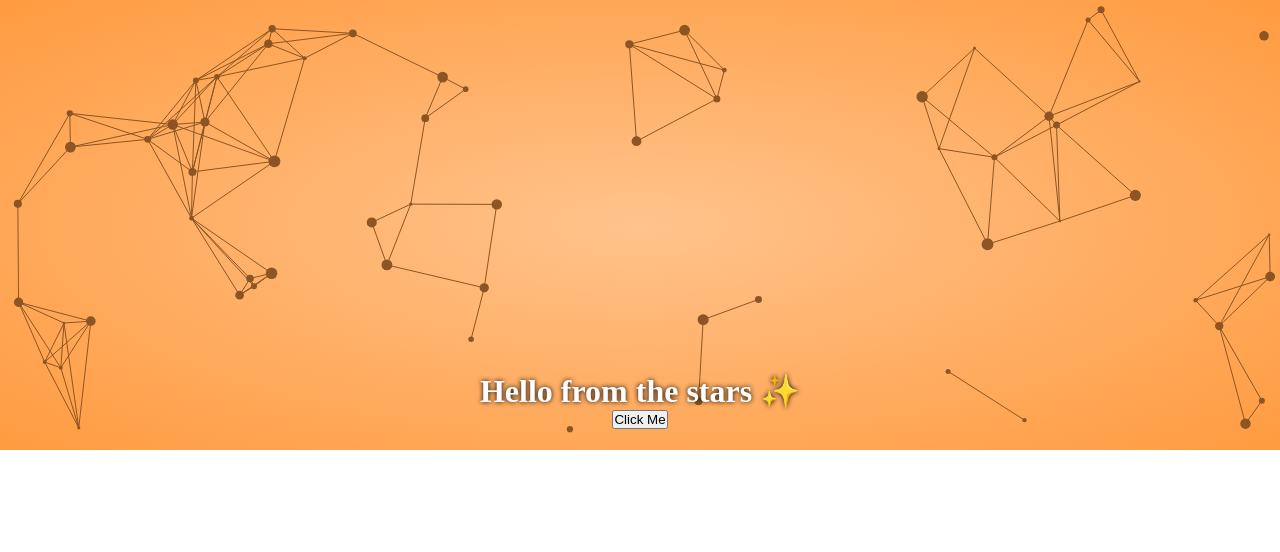
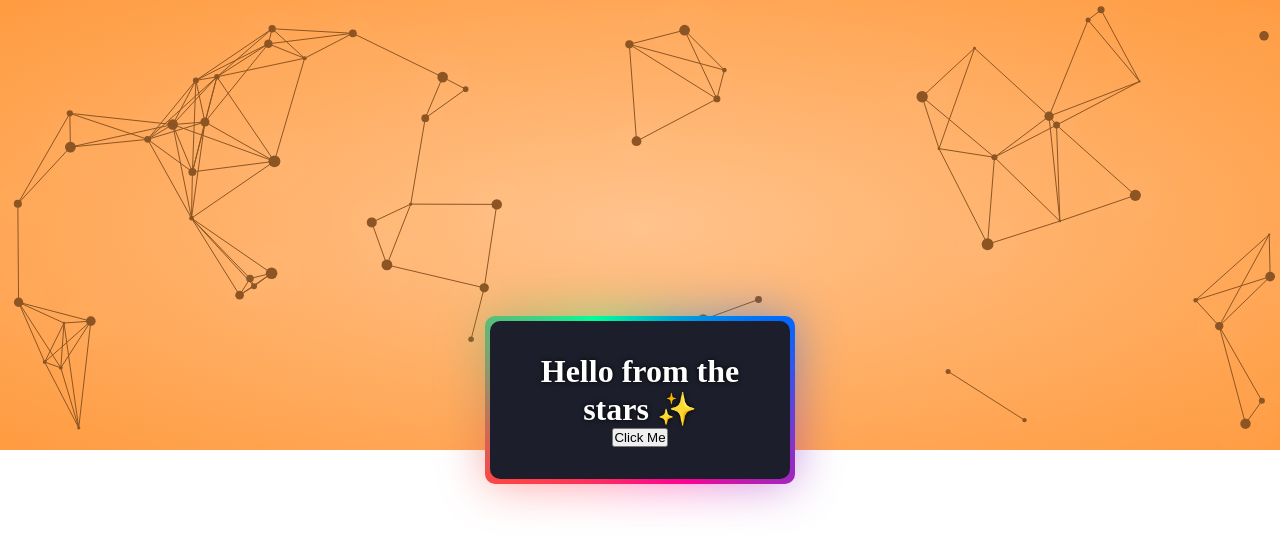
Before and after one commit to Hasansarwer/particles, a plain HTML site: page index.html in a window 1280 px wide. Drawn offline with Linux system fonts and the light colour scheme.

Commit message:
Border animation added

```diff
--- a/index.html
+++ b/index.html
@@ -10,8 +10,11 @@
 <body>
     <canvas id="canvas1"></canvas>
     <div class="overlay">
-    <h1>Hello from the stars ✨</h1>
-    <button>Click Me</button>
+        <div class="card">
+            <h1>Hello from the stars ✨</h1>
+            <button>Click Me</button>
+        </div>
+
   </div>
     <script src="script.js"></script>
 </body>
--- a/script.js
+++ b/script.js
@@ -36,10 +36,14 @@ class Particle {
   }
 
   draw() {
+    ctx.save();
+    ctx.shadowColor = "white";
+    ctx.shadowBlur = 50;
     ctx.fillStyle = this.color;
     ctx.beginPath();
     ctx.arc(this.x, this.y, this.size, 0, Math.PI * 2, false);
     ctx.fill();
+    ctx.restore();
   }
 
   // Check particle position, check mouse position, move the particle, draw the particle
--- a/style.css
+++ b/style.css
@@ -29,3 +29,79 @@
   text-shadow: 0 0 5px #000;
   pointer-events: none; /* optional: let clicks pass through */
 }
+
+.card {
+    margin: 0 auto ;
+    padding: 2em;
+    width: 300px;
+    background: #1c1f2b;
+    text-align: center ;
+    border-radius: 10px;
+    position: relative;
+}
+
+/* .card::after{
+    content: '';
+    position: absolute;
+    height: 100%;
+    width: 100%;
+    background: conic-gradient(from 0deg at 50% 50%, red, blue, red);
+    border-radius: 10px;
+    top: 50%;
+    left: 50%;
+    transform: translate(-50%, -50%);
+    z-index: -1;  behind the card content
+    padding: 3px;
+} */
+
+@property --angle {
+    syntax: '<angle>';
+    inherits: false;
+    initial-value: 0deg;
+}
+
+.card::after, .card::before {
+    content: '';
+    position: absolute;
+    height: 100%;
+    width: 100%;
+    /* background: conic-gradient(from var(--angle), transparent 70%, blue); */
+    background: conic-gradient(from var(--angle), #ff4545, #00ff99, #006aff, #ff0095, #ff4545);
+    border-radius: 10px;
+    top: 50%;
+    left: 50%;
+    transform: translate(-50%, -50%);
+    z-index: -1; /* behind the card content */
+    padding: 5px;
+    animation: 3s spin linear infinite;
+}
+
+/* .card:hover::after, .card:hover::before {
+    content: '';
+    position: absolute;
+    height: 100%;
+    width: 100%;
+    // background: conic-gradient(from var(--angle), transparent 70%, blue);
+    background: conic-gradient(from var(--angle), #ff4545, #00ff99, #006aff, #ff0095, #ff4545);
+    border-radius: 10px;
+    top: 50%;
+    left: 50%;
+    transform: translate(-50%, -50%);
+    z-index: -1; /* behind the card content
+    padding: 5px;
+    animation: 3s spin linear infinite;
+} */
+
+.card::before {
+    filter: blur(1.5rem);
+    opacity: 0.5; /* Adjust opacity for the blur effect */
+}
+
+@keyframes spin {
+    from {
+        --angle: 0deg;
+    }
+    to {
+        --angle: 360deg;
+    }
+}
```
